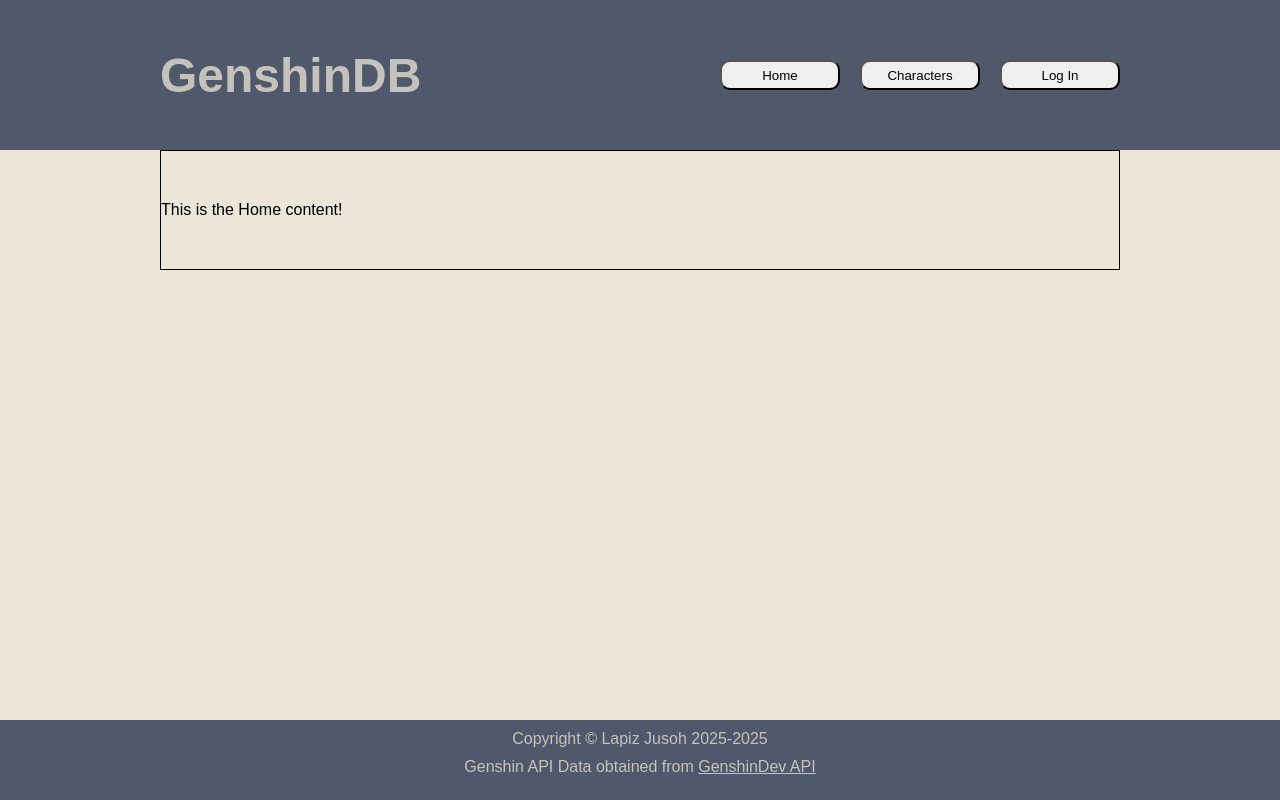
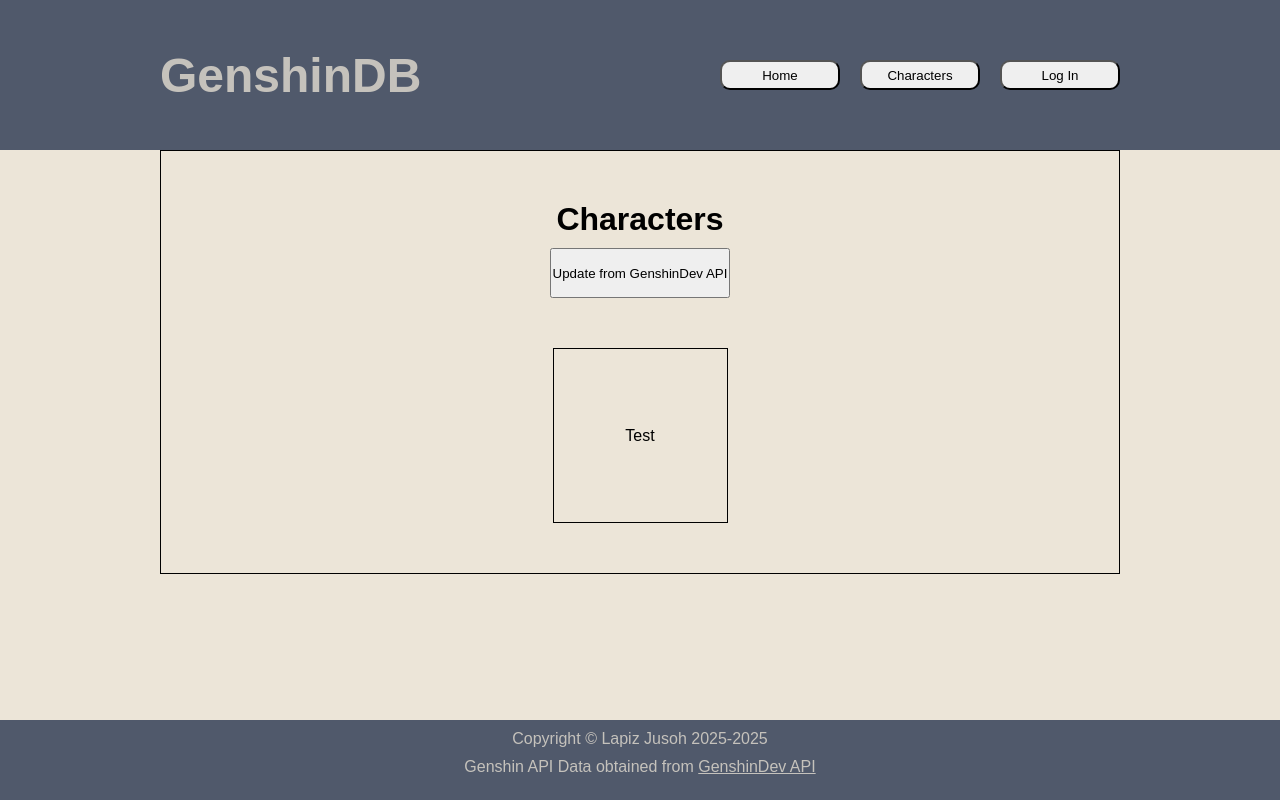
Before and after one commit to LapizJusoh/genshin-character-builder, a React (Vite) app: page / in a window 1280 px wide. Built offline with nearby package versions, Linux system fonts and the light colour scheme; a web font is replaced by a local one.

Commit message:
Fill in Characters Component

```diff
--- a/src/App.css
+++ b/src/App.css
@@ -49,7 +49,7 @@
 
 main {
   background-color: #ece5d8;
-  height: calc(100vh - 230px);
+  min-height: calc(100vh - 230px);
 }
 
 main .container {
--- a/src/App.jsx
+++ b/src/App.jsx
@@ -7,7 +7,7 @@
 import './App.css';
 
 function App() {
-  const [currentPage, setCurrentPage] = useState(`Home`);
+  const [currentPage, setCurrentPage] = useState(`Characters`);
 
   function clickHome() {
     setCurrentPage('Home');
--- /dev/null
+++ b/src/components/Characters.css
@@ -0,0 +1,29 @@
+#characters h1 {
+  text-align: center;
+}
+
+#characters button {
+  display: block;
+  margin-inline: auto;
+  width: 180px;
+  height: 50px;
+  margin-top: 10px;
+  margin-bottom: 50px;
+}
+
+#characters ul {
+  display: flex;
+  flex-flow: wrap;
+  justify-content: center;
+  gap: 20px;
+}
+
+#characters ul li {
+  width: 175px;
+  height: 175px;
+  border: black 1px solid;
+  list-style: none;
+  display: flex;
+  justify-content: center;
+  align-items: center;
+}
--- a/src/components/Characters.jsx
+++ b/src/components/Characters.jsx
@@ -1,8 +1,23 @@
+import { useState, useEffect } from 'react';
+import './Characters.css';
+
 export default function Characters() {
+
+  const [allChara, setAllChara] = useState(null);
+
+  useEffect(()=> { // on Mount
+
+  }, [])
+
   return (
     <main id="characters">
       <div className='container'>
-        <p>This is the Characters content!</p>
+        <h1>Characters</h1>
+        <button>Update from GenshinDev API</button>
+        <ul>
+          <li>Test</li>
+
+        </ul>
       </div>
     </main>
   );
```
